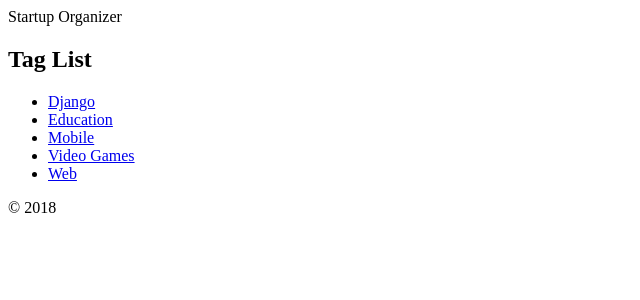
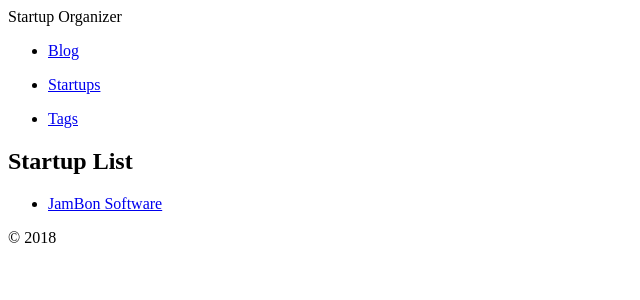
Before and after one commit to krashilili/Django-Startup, a Django app: page / in a window 1280 px wide. Shown: the top 300 px of the page, without its empty margins (0-640 px from the left). Run offline with Django 3.2, Linux system fonts and the light colour scheme; data comes from the database, SQL or seed files in the repository.

Commit message:
Added Url links between pages.

```diff
--- a/blog/templates/blog/post_list.html
+++ b/blog/templates/blog/post_list.html
@@ -5,7 +5,7 @@
 {% for post in post_list %}
     <article>
         <header>
-            <h2><a href="#">{{ post.title|title }}</a> </h2>
+            <h2><a href="{{ post.get_absolute_url }}">{{ post.title|title }}</a> </h2>
             <p>Written on:
                 <time datetime="{{ post.pub_date|date:"Y-m-d" }}">
                     {{ post.pub_date|date:"l, F j, Y" }}
@@ -13,7 +13,7 @@
             </p>
         </header>
         <p> {{  post.text|truncatechars:20 }}</p>
-        <a href="#">Read more&hellip;</a>
+        <a href="{{ post.get_absolute_url }}">Read more&hellip;</a>
     </article>
     {% empty %}
     <p><em>No Blog Posts Available.</em></p>
--- a/blog/urls.py
+++ b/blog/urls.py
@@ -1,7 +1,12 @@
 from django.urls import path
-from .views import post_list, post_detail
+from .views import PostList, post_detail
 
 urlpatterns = [
-    path('', post_list),
-    path('post/<int:year>/<int:month>/<str:slug>', post_detail),
+    path('',
+         PostList.as_view(template_name='blog/post_list.html'),
+         name='blog_post_list'),
+
+    path('post/<int:year>/<int:month>/<str:slug>',
+         post_detail,
+         name='blog_post_detail'),
 ]
--- a/organizer/models.py
+++ b/organizer/models.py
@@ -1,4 +1,5 @@
 from django.db import models
+from django.urls import  reverse
 
 # Create your models here.
 
@@ -9,6 +10,9 @@ class Tag(models.Model):
 
     def __str__(self):
         return self.name
+
+    def get_absolute_url(self):
+        return reverse('organizer_tag_detail', kwargs={'slug': self.slug})
 
     class Meta:
         """
@@ -28,6 +32,10 @@ class Startup(models.Model):
 
     def __str__(self):
         return self.name
+
+    def get_absolute_url(self):
+        return reverse('organizer_startup_detail',
+                       kwargs={'slug': self.slug})
 
     class Meta:
         """
--- a/organizer/templates/organizer/startup_list.html
+++ b/organizer/templates/organizer/startup_list.html
@@ -1,9 +1,16 @@
+{% extends parent_template|default:"organizer/base_organizer.html" %}
+
+
+{% block content %}
 <h2>Startup List</h2>
 <ul>
     {% for startup in startup_list %}
-        <li>{{ startup.name|urlize }}</li>
+        <li>
+            <a href="{{ startup.get_absolute_url }}">{{ startup.name|urlize }}</a>
+        </li>
 
         {% empty %}
         <li><em>No Startups Available.</em></li>
     {% endfor %}
 </ul>
+{% endblock %}
--- a/organizer/templates/organizer/tag_detail.html
+++ b/organizer/templates/organizer/tag_detail.html
@@ -15,7 +15,7 @@
             <!-- List of startups related to tag -->
             {% for startup in tag.startup_set.all %}
                 <li>
-                    <a href="#"> {{ startup.name }} </a>
+                    <a href="{{ startup.get_absolute_url }}"> {{ startup.name }} </a>
                 </li>
             {% endfor %}
         </ul>
@@ -30,7 +30,7 @@
         <ul>
             <!-- List of posts related to tag -->
             {% for post in tag.blog_posts.all %}
-                <li><a href="#">
+                <li><a href="{{ post.get_absolute_url }}">
                     {{ post.title|title }}
                 </a> </li>
             {% endfor %}
--- a/organizer/templates/organizer/tag_list.html
+++ b/organizer/templates/organizer/tag_list.html
@@ -9,7 +9,7 @@
     <ul>
         {% for tag in tag_list %}
             <li>
-            <a href="#"> {{ tag.name|title }}</a>
+            <a href="{{ tag.get_absolute_url }}"> {{ tag.name|title }}</a>
             </li>
         {% empty %}
         <li><em> There are currently no Tags available.</em></li>
--- a/organizer/urls.py
+++ b/organizer/urls.py
@@ -1,8 +1,9 @@
 from django.urls import path
-from .views import homepage, tag_detail, startup_list
+from .views import tag_list, tag_detail, startup_list, startup_detail
 
 urlpatterns = [
-    path('', homepage),
-    path('tag/<str:slug>', tag_detail),
-    path('startup/', startup_list),
+    path('tag/', tag_list, name='organizer_tag_list'),
+    path('tag/<str:slug>', tag_detail, name='organizer_tag_detail'),
+    path('', startup_list, name='organizer_startup_list'),
+    path('startup/<str:slug>', startup_detail, name='organizer_startup_detail'),
 ]
--- a/organizer/views.py
+++ b/organizer/views.py
@@ -1,20 +1,15 @@
-from django.shortcuts import get_object_or_404, render_to_response
+from django.shortcuts import get_object_or_404, render
 from .models import Tag, Startup
-# from django.template import loader
-# from django.http.response import HttpResponse
-
 
 # Create your views here.
 
 
-def homepage(request):
+def tag_list(request):
     tag_list = Tag.objects.all()
-    # template = loader.get_template('organizer/tag_list.html')
-    # context = {'tag_list':tag_list}
-    # output = template.render(context)
-    # return HttpResponse(output)
-    return render_to_response('organizer/tag_list.html',
-                              {'tag_list':tag_list})
+    return render(request,
+                  'organizer/tag_list.html',
+                  {'tag_list':tag_list}
+                  )
 
 
 def tag_detail(request, slug):
@@ -23,10 +18,19 @@ def tag_detail(request, slug):
     # context = {'tag': tag}
     # output = template.render(context)
     # return HttpResponse(output)
-    return render_to_response('organizer/tag_detail.html',
-                              {'tag': tag})
+    return render(request,
+                  'organizer/tag_detail.html',
+                  {'tag': tag})
 
 
 def startup_list(request):
-    return render_to_response('organizer/startup_list.html',
-                              {'startup_list': Startup.objects.all()})
+    return render(request,
+                  'organizer/startup_list.html',
+                  {'startup_list': Startup.objects.all()})
+
+
+def startup_detail(request, slug):
+    startup = get_object_or_404(Startup, slug__iexact=slug)
+    return render(request,
+                  'organizer/startup_detail.html',
+                  {'startup': startup})
--- a/startup/urls.py
+++ b/startup/urls.py
@@ -17,10 +17,12 @@ from django.contrib import admin
 from django.urls import path, include
 from organizer import urls as organizer_urls
 from blog import urls as blog_urls
+from .views import redirect_root
 
 
 urlpatterns = [
     path('admin/', admin.site.urls),
     path('', include(organizer_urls)),
-    path('blog/', include(blog_urls))
+    path('blog/', include(blog_urls)),
+    # path('', redirect_root),
 ]
--- /dev/null
+++ b/startup/views.py
@@ -0,0 +1,6 @@
+from django.http import HttpResponseRedirect
+from django.shortcuts import redirect
+
+
+def redirect_root(request):
+    return redirect('blog_post_list')
--- a/templates/base.html
+++ b/templates/base.html
@@ -13,6 +13,17 @@
 <div>
     <header>Startup Organizer</header>
     <main>
+        <nav>
+            <ul>
+                <li><a href="{% url 'blog_post_list' %}"> Blog</a></li>
+            </ul>
+            <ul>
+                <li><a href="{% url 'organizer_startup_list' %}"> Startups</a></li>
+            </ul>
+            <ul>
+                <li><a href="{% url 'organizer_tag_list' %}"> Tags</a></li>
+            </ul>
+        </nav>
         {% block content %}
         This is default content!
         {% endblock %}
```
Also changed, not shown: blog/models.py (+8 -0 lines), blog/views.py (+20 -6 lines).
